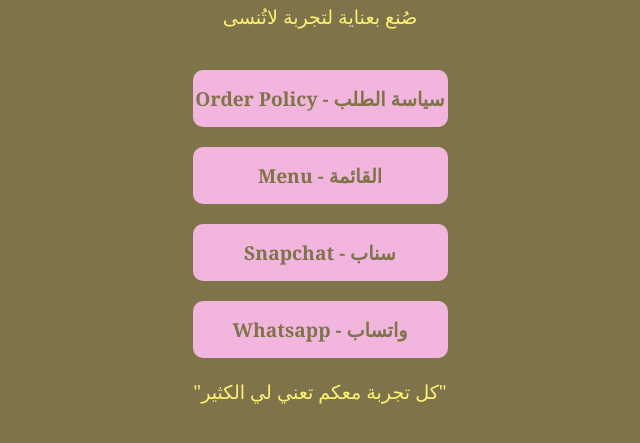
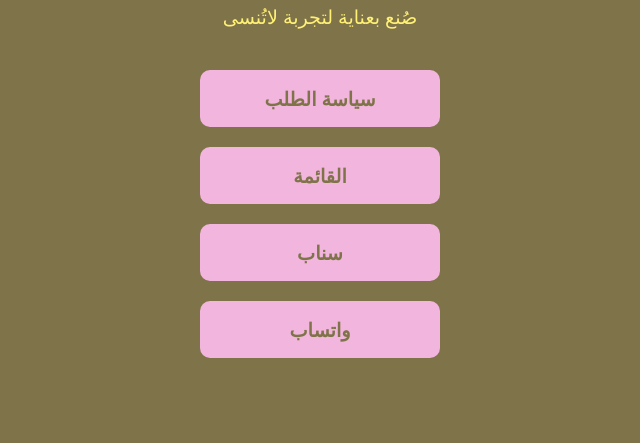
Before and after one commit to FAJR-2022/links, a plain HTML site: page index.html in a window 1280 px wide. Shown: the part 297-740 px from the top of the page, without its empty margins (320-960 px from the left). Drawn offline with Linux system fonts and the light colour scheme.

Commit message:
Update index.html

```diff
--- a/index.html
+++ b/index.html
@@ -26,7 +26,7 @@ p {
 
 .button {
   display: block;
-  width: 255px;
+  width: 240px;
   margin: 20px auto;
   padding: 15px 0;
   border-radius: 10px;
@@ -63,13 +63,13 @@ p {
 <p class="highlight">صُنع بعناية لتجربة لاتُنسى</p>
 
 
-<a href="op.pdf" class="button policy" target="_blank" aria-label="عرض سياسة الطلب">Order Policy  -  سياسة الطلب</a>
-<a href="menu.pdf.pdf" class="button menu" target="_blank" aria-label="عرض القائمة">Menu  -  القائمة</a>
-<a href="https://www.snapchat.com/add/Fajr.795" class="button snapchat" target="_blank">Snapchat  -  سناب</a>
-<a href="https://wa.me/966500669304" class="button whatsapp" target="_blank">Whatsapp  -  واتساب</a>
+<a href="op.pdf" class="button policy" target="_blank" aria-label="عرض سياسة الطلب">سياسة الطلب</a>
+<a href="menu.pdf.pdf" class="button menu" target="_blank" aria-label="عرض القائمة">القائمة</a>
+<a href="https://www.snapchat.com/add/Fajr.795" class="button snapchat" target="_blank">سناب</a>
+<a href="https://wa.me/966500669304" class="button whatsapp" target="_blank">واتساب</a>
 
 
-<p class="highlight">"كل تجربة معكم تعني لي الكثير"</p>
+
 
 </body>
 </html>
```
